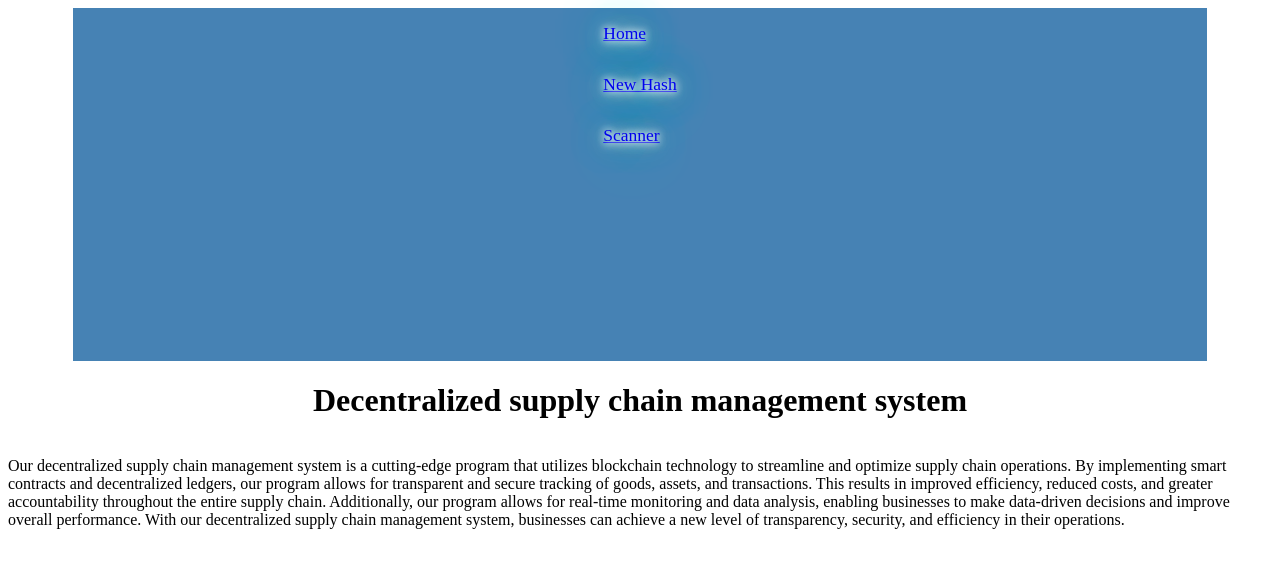
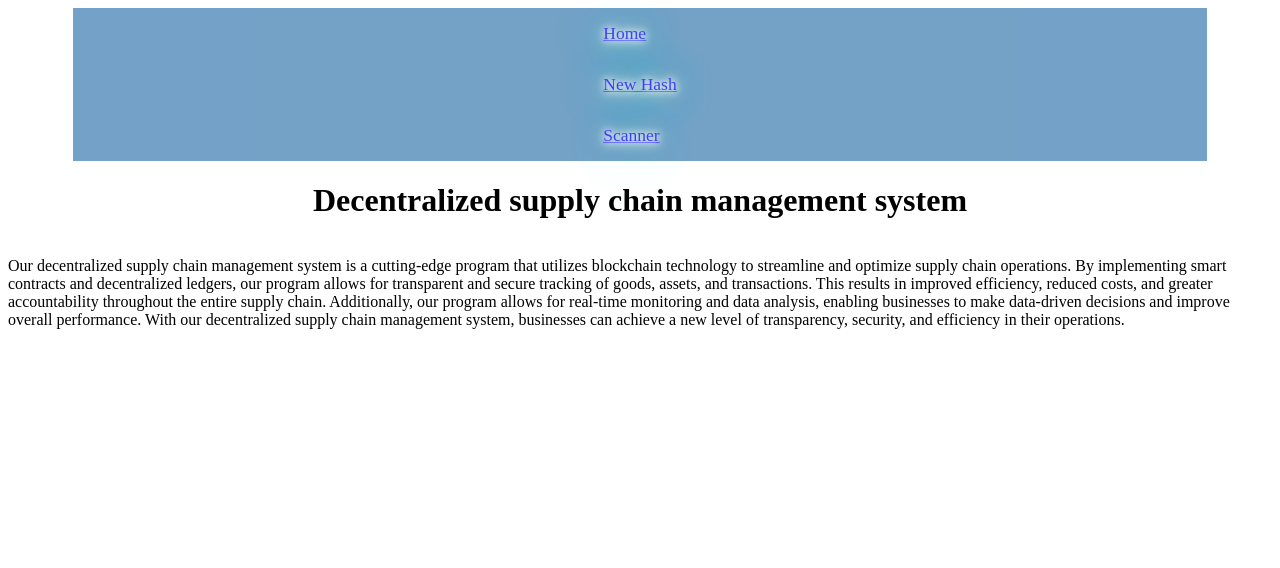
Before and after one commit to Ayush200423/ChainLink, a React (Create React App) app: page / in a window 1280 px wide. Shown: the top 568 px of the page. Built offline with nearby package versions, Linux system fonts and the light colour scheme.

Commit message:
change css

```diff
--- a/src/App.css
+++ b/src/App.css
@@ -20,7 +20,9 @@
   padding-left: 500px;
   padding-right: 500px;
   text-align: center;
-  padding-bottom: 200px;
+  opacity: 0.75;
+
+
 
 }
 
--- /dev/null
+++ b/src/Components/home.css
@@ -0,0 +1,8 @@
+
+.h1{
+    text-align: center;
+    padding: 100px;
+    background-image: url('/src/bg-image.png');
+    opacity: 0.75;
+    margin-top: 0;
+  }
--- a/src/Components/home.js
+++ b/src/Components/home.js
@@ -1,5 +1,5 @@
 import React from 'react';
-
+import './home.css';
 
 function Home (){
     return (
```
Also changed, not shown: src/home.css (deleted).
